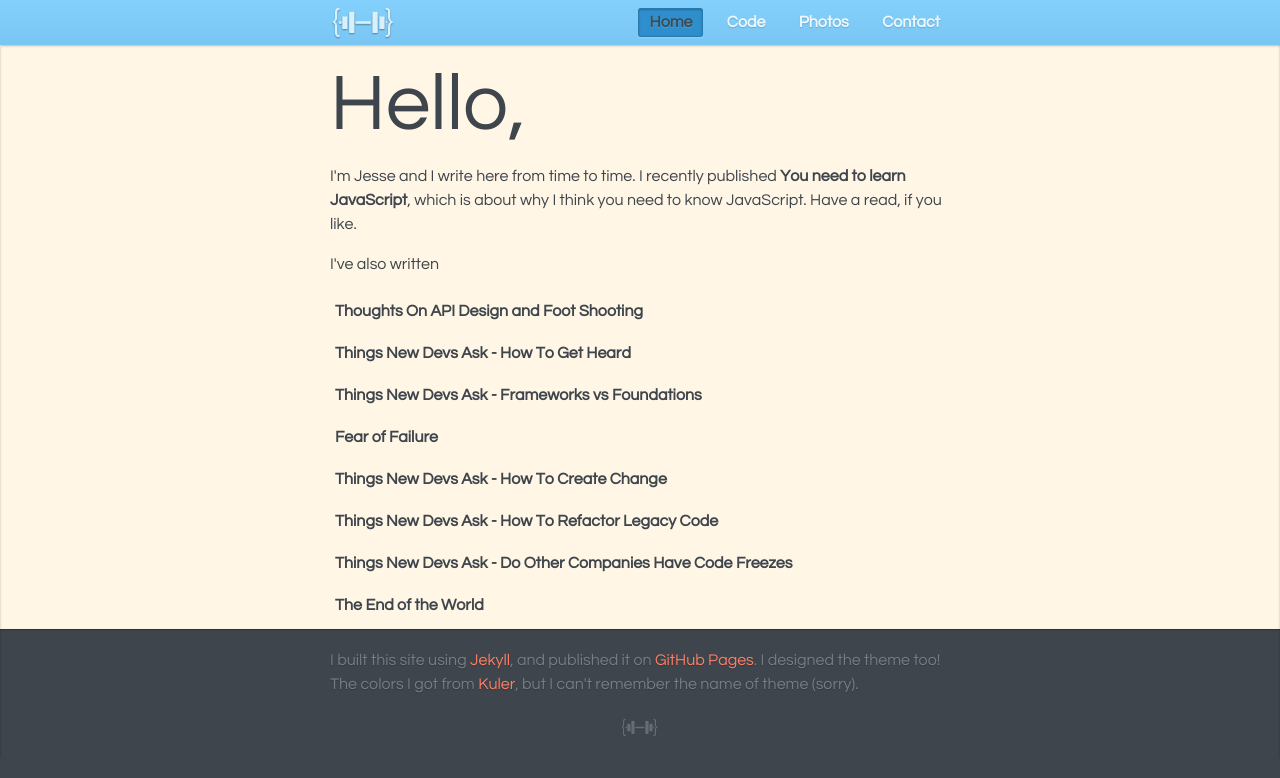
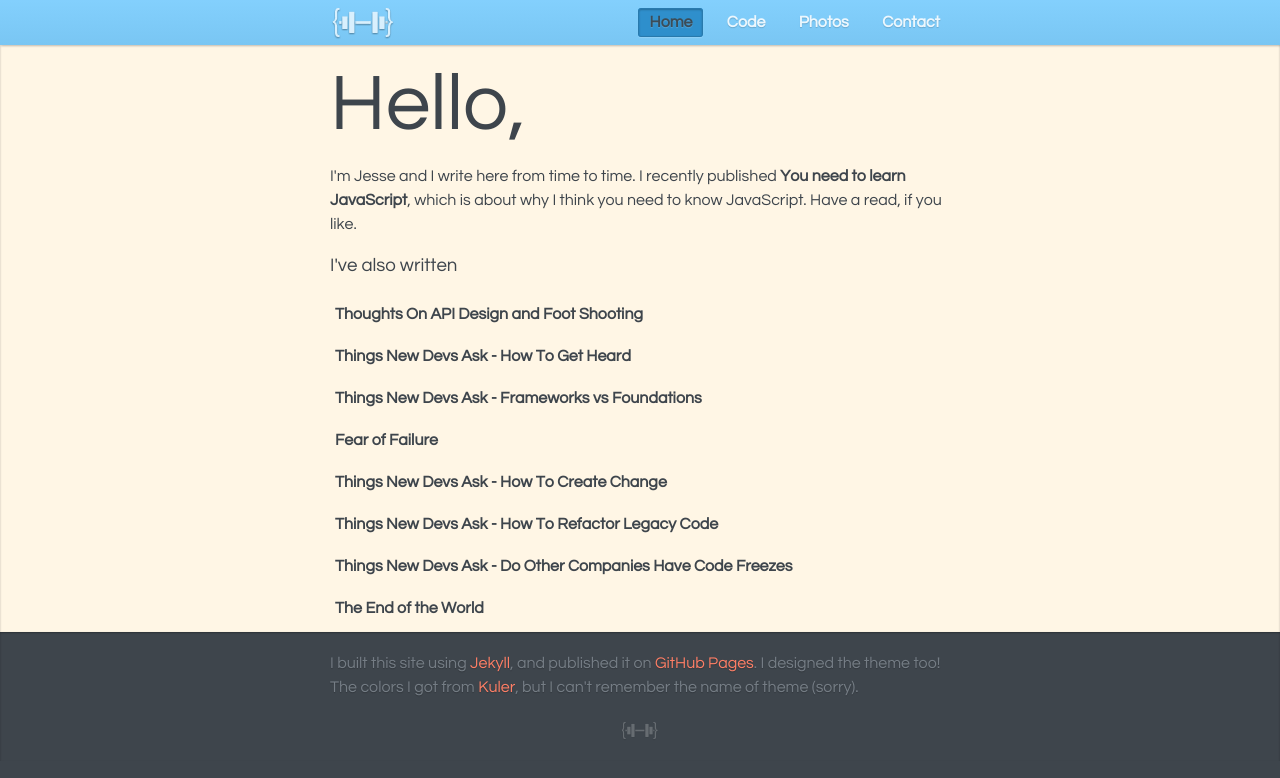
Before and after one commit to JesseWilliamson/jessewilliamson.github.com, a Jekyll site: the page built from index.html, in a window 1280 px wide. Shown: the top 778 px of the page. Built offline with Jekyll 4.4.1, drawn with Linux system fonts in a browser that asks for light colours.

Commit message:
adding a class and changed a heading

```diff
--- a/index.html
+++ b/index.html
@@ -7,8 +7,8 @@
 	{% for post in site.posts limit:1 %}
 		<p>I'm Jesse and I write here from time to time. I recently published <a class="recent-post" href="{{post.url}}">{{post.post-title}}</a>, which is about <span class="about-post">{{post.synopsis}}</span>. Have a read, if you like.</p>
 	{% endfor %}
-	<h4>I've also written</h4>
-		<ul>
+	<h3>I've also written</h3>
+		<ul class="other-posts">
 			{% for post in site.posts offset:1 %}
 	  			<li><a class="recent-post" href="{{post.url}}">{{post.post-title}}</a></li>
 			{% endfor %}
```
